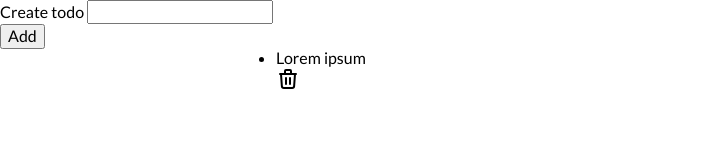
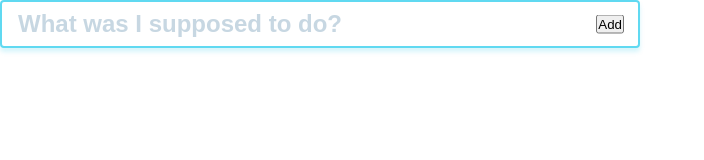
Before and after one commit to miloszbranewicz/another-todo, a website with bundled scripts: page index.html in a window 1280 px wide. Shown: the whole page, without its empty margins (0-704 px from the left). Built offline with nearby package versions, Linux system fonts and the light colour scheme.

Commit message:
Add some styles for todo-form component

```diff
--- a/index.html
+++ b/index.html
@@ -15,24 +15,12 @@
 
 <body>
     <main class="container">
-        <form id="create-todo-form">
-            <div class="form-text-input">
-                <label for="create-todo-name">Create todo</label>
-                <input id="create-todo-name" type="text" name="todo-card-name" placeholder="">
-            </div>
-            <button type="submit" id="create-todo-add">Add</button>
+        <form class="todo-form">
+            <input class="todo-form__input" type="text" name="todo-title" placeholder="What was I supposed to do?">
+            <button id="create-todo-add" class="todo-form__submit-button" type="submit" >Add</button>
         </form>
 
-        <ul id="todo-list" style="max-width: 768px; margin:0 auto; display: flex;">
-            <li class="todo-item" style="width:100%">
-                <span class="todo-item__title">Lorem ipsum</span>
-                <svg style="width:24px; height:24px; display:block;" xmlns="http://www.w3.org/2000/svg" class="h-6 w-6"
-                    fill="none" viewBox="0 0 24 24" stroke="currentColor" stroke-width="2">
-                    <path stroke-linecap="round" stroke-linejoin="round"
-                        d="M19 7l-.867 12.142A2 2 0 0116.138 21H7.862a2 2 0 01-1.995-1.858L5 7m5 4v6m4-6v6m1-10V4a1 1 0 00-1-1h-4a1 1 0 00-1 1v3M4 7h16" />
-                </svg>
-            </li>
-        </ul>
+
     </main>
 </body>
 
--- a/src/scss/base/_mixins.scss
+++ b/src/scss/base/_mixins.scss
@@ -1 +1,8 @@
 @use "./variables" as vars;
+
+@mixin shadow($color) {
+    box-shadow: 0 vars.$shadow-range vars.$shadow-range rgba($color, 0.25);
+}
+@mixin border($color) {
+    border: 2px solid $color;
+}
--- /dev/null
+++ b/src/scss/base/_reset.scss
@@ -0,0 +1,5 @@
+* {
+    margin: 0;
+    padding: 0;
+    box-sizing: border-box;
+}
--- a/src/scss/base/_typography.scss
+++ b/src/scss/base/_typography.scss
@@ -2,3 +2,10 @@
 html {
     font-family: vars.$font-family;
 }
+
+.font {
+    &--input {
+        font-weight: 700;
+        font-size: vars.$space * 1.5;
+    }
+}
--- a/src/scss/base/_variables.scss
+++ b/src/scss/base/_variables.scss
@@ -16,8 +16,9 @@ $todoitem-border-base: #46aecf;
 $modalsucces-bg: #e2f8a5;
 $modalsuccess-border: #84c120;
 
-$input-placeholder: 700 1.25rem/normal Lato;
 $todo-title: 700 1.25rem/normal Lato;
 $font-family: "Lato", sans-serif;
 
 $space: 1rem;
+$shadow-range: $space * 0.25;
+$border-radius: $space * 0.25;
--- a/src/scss/components/_todo-form.scss
+++ b/src/scss/components/_todo-form.scss
@@ -1 +1,32 @@
 @use "../base/variables" as vars;
+@use "../base/typography" as typo;
+@use "../base/mixins" as mix;
+
+.todo-form {
+  max-width: 40rem;
+  position: relative;
+  &__input {
+    display: block;
+    min-height: vars.$space * 3;
+    width: 100%;
+    padding: 0 vars.$space;
+    color: vars.$primary;
+    border-radius: vars.$border-radius;
+    @include mix.border(vars.$primary);
+    @include mix.shadow(vars.$primary);
+    @extend .font--input;
+  }
+  &__input::placeholder {
+    color: rgba(vars.$input-placeholder, 0.25);
+  }
+  &__input:focus {
+    outline-color: vars.$primary-hover;
+    color: vars.$primary-hover;
+  }
+  &__submit-button {
+    transform: translateY(-50%);
+    position: absolute;
+    right: vars.$space;
+    top: 50%;
+  }
+}
--- a/src/scss/main.scss
+++ b/src/scss/main.scss
@@ -1,4 +1,5 @@
-@use "../../node_modules/normalize.css/normalize.css";
+@use "./base/reset";
 @use "./base/variables";
 @use "./base/typography";
 @use "./layout/grid";
+@use "./components/todo-form";
```
